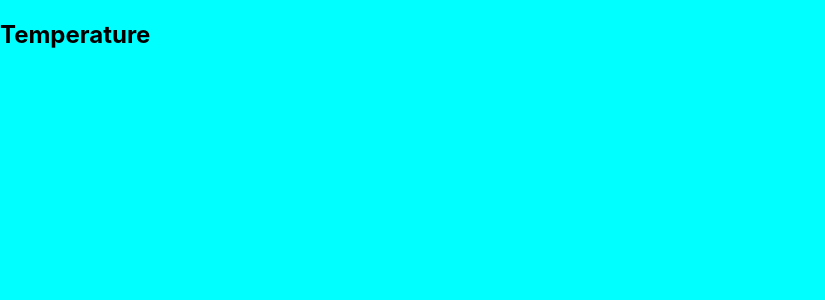
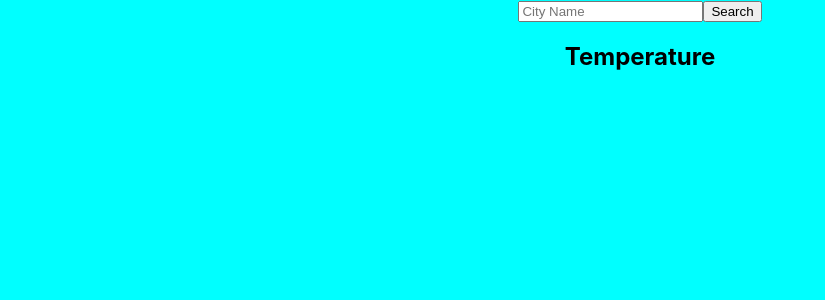
Before and after one commit to TechTalkBlockchain/WeatherForcast_App, a React (Create React App) app: page / in a window 1280 px wide. Shown: the top 300 px of the page, without its empty margins (0-825 px from the left). Built offline with nearby package versions, Linux system fonts and the light colour scheme; no server answers.

Commit message:
Forms and Hooks

```diff
--- a/src/App.css
+++ b/src/App.css
@@ -1,4 +1,4 @@
 body {align-items: center;
-
+    text-align: center;
     background-color: aqua;
 }
--- a/src/App.js
+++ b/src/App.js
@@ -4,6 +4,7 @@ import axios from 'axios';
 
 
 function App (){
+  const [search, setSearch] = useState('')
   const [allData, setAllData] = useState({
     city: '',
     country: '',
@@ -19,7 +20,7 @@ function App (){
     try {
       const APIKEY = process.env.REACT_APP_API_KEY
 
-      const result = await axios.get(`https://api.openweathermap.org/data/2.5/weather?q=${'jos'}&appid=${APIKEY}&units=metric`)
+      const result = await axios.get(`https://api.openweathermap.org/data/2.5/weather?q=${city}&appid=${APIKEY}&units=metric`)
       await setAllData ({
         city: result.data.name,
         country:result.data.sys.country,
@@ -30,6 +31,16 @@ function App (){
     }
   }
 
+  const handleSubmit = (event) => {
+    console.log(search)
+    event.preventDefault()
+    fetchData(search)
+  }
+
+  const handleChange = (event) => {
+    setSearch(event.target.value)
+    console.log(search)
+  }
 
   return(
 
@@ -39,6 +50,17 @@ function App (){
         '2. Test for fetching WeatherAPI (Country, City, Weather)',
          allData.country, allData.city, allData.temperature)}
     </div>
+    <form onSubmit={handleSubmit}>
+      <input
+      type='text'
+      name='city'
+      placeholder='City Name'
+      onChange={handleChange}
+      />
+
+      <button>Search</button>
+
+    </form>
     <section>
       <h1> {allData.city}</h1>
       <h1>{allData.country}</h1>
```
